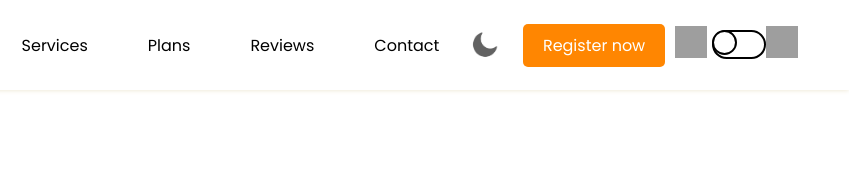
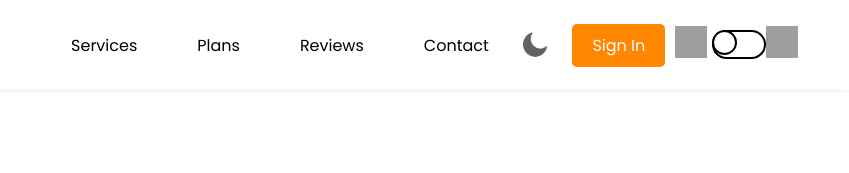
Before and after one commit to GROUPSECUREFUNDS/landing-page-pocketpartners, a plain HTML site: page index-en.html in a window 1280 px wide. Shown: the top 173 px of the page, 431-1280 px from the left. Drawn offline with nearby package versions, Linux system fonts and the light colour scheme; grey boxes are pictures that could not be loaded; a web font is replaced by a local one.

Commit message:
fix: web links

```diff
--- a/index-en.html
+++ b/index-en.html
@@ -41,7 +41,7 @@
         <img src="assets/img/moon.png" id="icon" alt="">
 
         <div class="main">
-            <a href="https://pocketpartners.vercel.app/" class="usser">Register now</a>
+            <a href="https://pocketpartners-c4038.web.app/sign-in" class="usser">Sign In</a>
             <div class="bx bx-menu" id="menu-icon"></div>
         </div>
 
@@ -65,7 +65,7 @@
                 <img src="assets/img/home_image.png" alt="Imagen Principal">
             </div>
         </div>
-        <a href="https://pocketpartners.vercel.app/sign-up" class="discover-button">Register now</a>
+        <a href="https://pocketpartners-c4038.web.app/sign-up" class="discover-button">Register now</a>
     </section>
 
     <img src="assets/img/Component 8.png" width="25%">
```
Also changed, not shown: index.html (+2 -2 lines).
